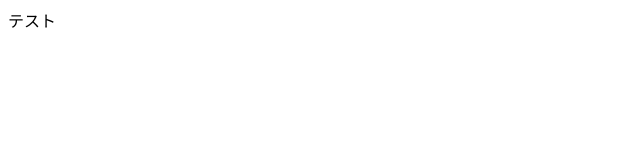
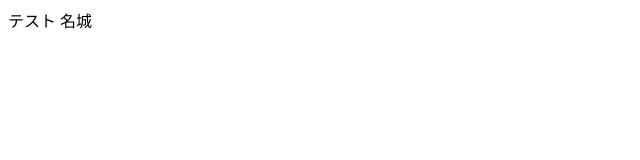
Before and after one commit to SouheiIto/231205017_0429, a plain HTML site: page index.html in a window 1280 px wide. Shown: the full height of the page, 0-640 px from the left. Drawn offline with Linux system fonts and the light colour scheme.

Commit message:
Update index.html

```diff
--- a/index.html
+++ b/index.html
@@ -6,5 +6,6 @@
   </head>
   <body>
     テスト
+    名城
   </body>
 </html>
```
